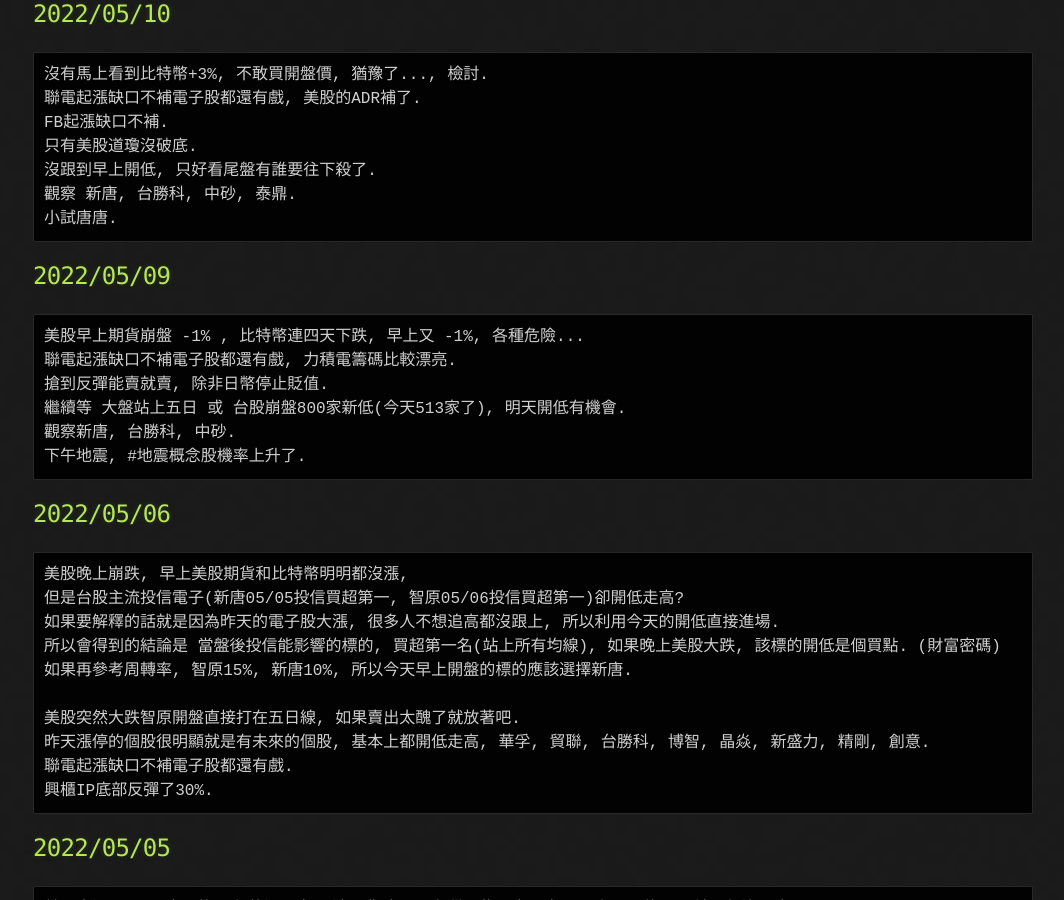
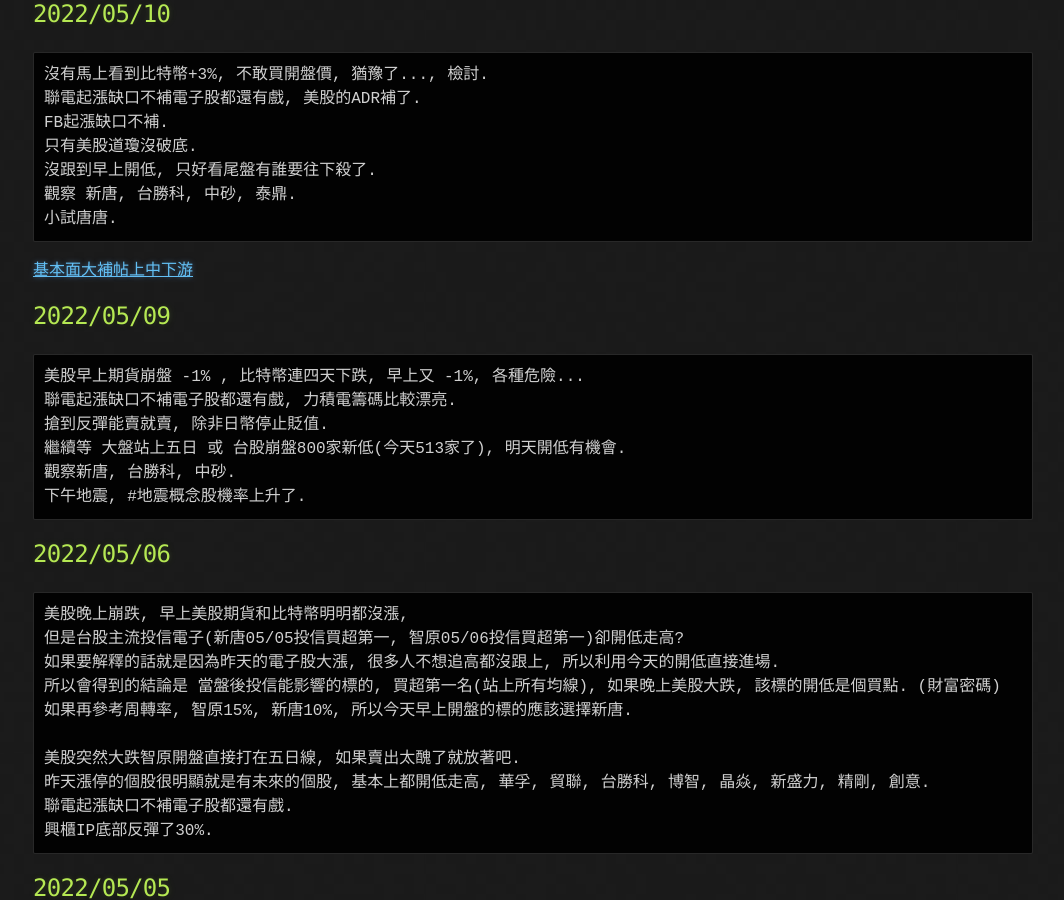
Before and after one commit to lepg5487/Stock_God, a Jekyll site: the page built from index.md, in a window 1280 px wide and 900 px high, scrolled down 311 px. Shown: the whole window, without its empty margins (107-1171 px from the left). Built offline with Jekyll 4.4.1, drawn with Linux system fonts in a browser that asks for light colours; our own code applies the rules of GitHub Pages for plain Markdown files.

Commit message:
Update index.md

````diff
--- a/index.md
+++ b/index.md
@@ -16,6 +16,7 @@
 觀察 新唐, 台勝科, 中砂, 泰鼎.
 小試唐唐.
 ```
+[基本面大補帖上中下游](https://ic.tpex.org.tw/introduce.php?ic=D000)
 
 ## 2022/05/09
 ```
````
